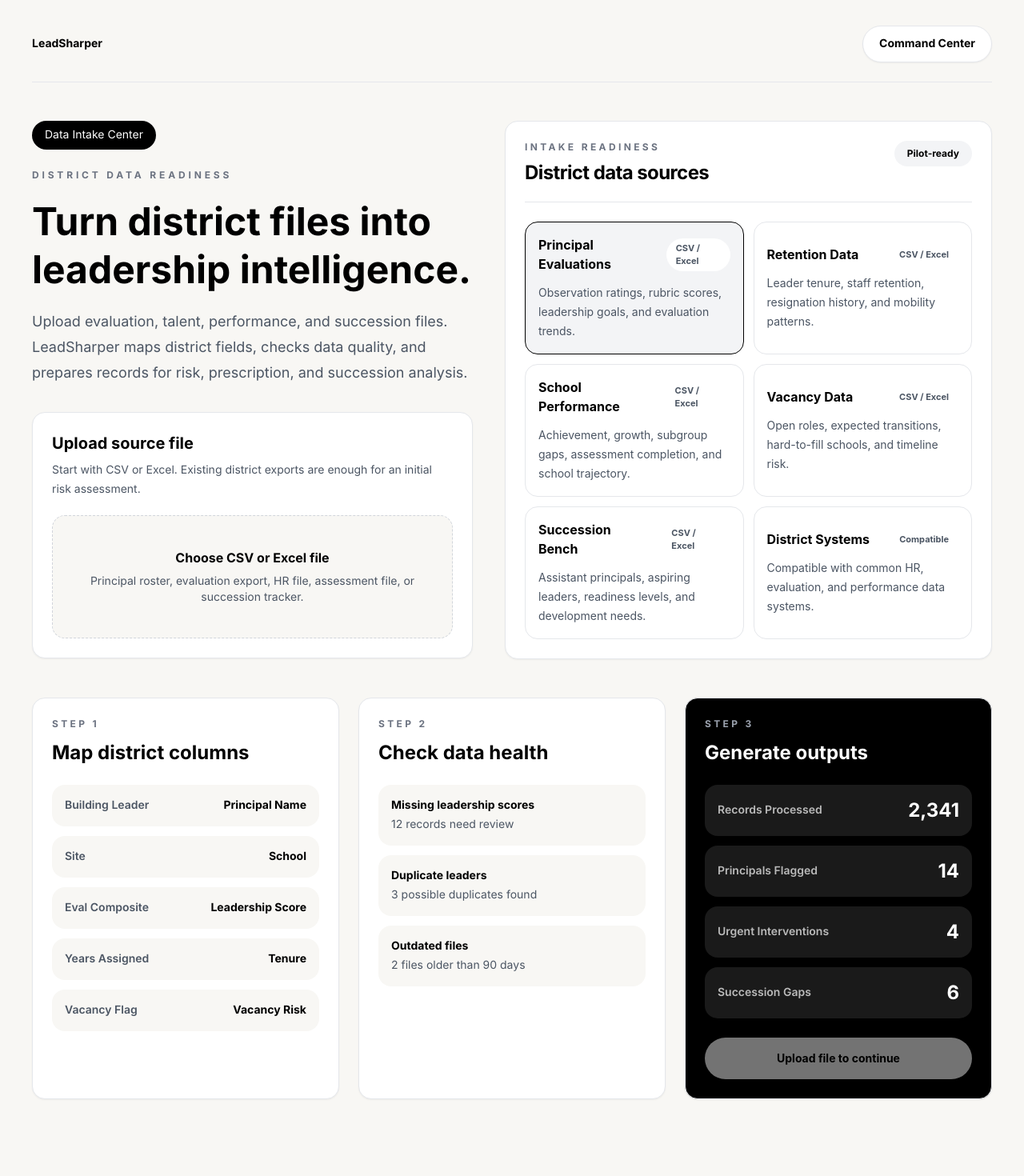
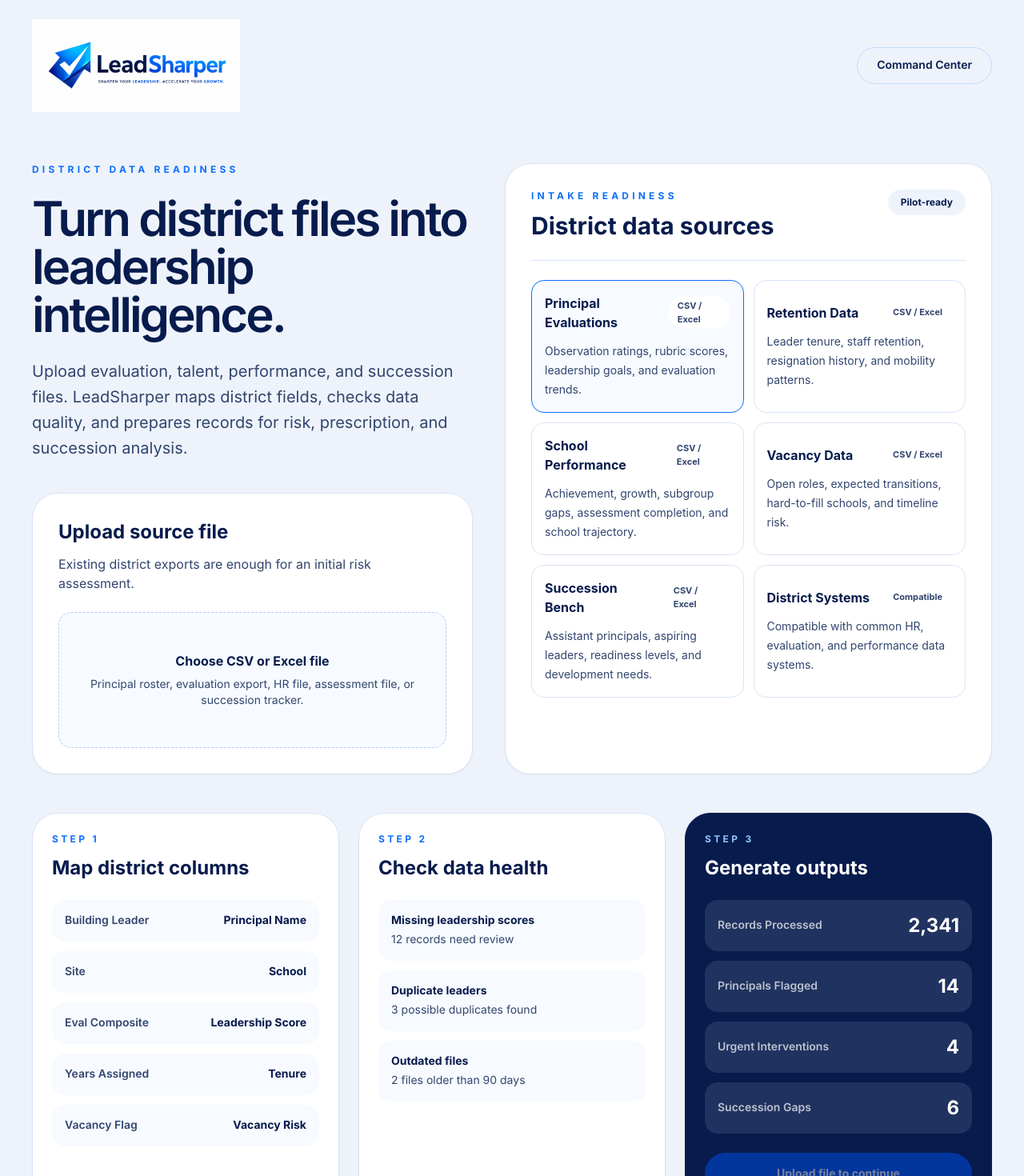
Before and after one commit to jmarc296-jpg/instructional-leadership-practice, a Next.js app: page /data-intake in a window 1280 px wide. Shown: the top 1470 px of the page at 80% size. Built offline with nearby package versions, Linux system fonts and the light colour scheme.

Commit message:
align data intake with LeadSharper brand system

```diff
--- a/components/data-intake/DataIntakeCenter.tsx
+++ b/components/data-intake/DataIntakeCenter.tsx
@@ -1,44 +1,16 @@
 "use client";
 
+import Image from "next/image";
+import Link from "next/link";
 import { useMemo, useState } from "react";
 
 const sources = [
-  {
-    id: "evaluations",
-    title: "Principal Evaluations",
-    description: "Observation ratings, rubric scores, leadership goals, and evaluation trends.",
-    status: "CSV / Excel"
-  },
-  {
-    id: "retention",
-    title: "Retention Data",
-    description: "Leader tenure, staff retention, resignation history, and mobility patterns.",
-    status: "CSV / Excel"
-  },
-  {
-    id: "performance",
-    title: "School Performance",
-    description: "Achievement, growth, subgroup gaps, assessment completion, and school trajectory.",
-    status: "CSV / Excel"
-  },
-  {
-    id: "vacancies",
-    title: "Vacancy Data",
-    description: "Open roles, expected transitions, hard-to-fill schools, and timeline risk.",
-    status: "CSV / Excel"
-  },
-  {
-    id: "succession",
-    title: "Succession Bench",
-    description: "Assistant principals, aspiring leaders, readiness levels, and development needs.",
-    status: "CSV / Excel"
-  },
-  {
-    id: "systems",
-    title: "District Systems",
-    description: "Compatible with common HR, evaluation, and performance data systems.",
-    status: "Compatible"
-  }
+  { title: "Principal Evaluations", description: "Observation ratings, rubric scores, leadership goals, and evaluation trends.", status: "CSV / Excel" },
+  { title: "Retention Data", description: "Leader tenure, staff retention, resignation history, and mobility patterns.", status: "CSV / Excel" },
+  { title: "School Performance", description: "Achievement, growth, subgroup gaps, assessment completion, and school trajectory.", status: "CSV / Excel" },
+  { title: "Vacancy Data", description: "Open roles, expected transitions, hard-to-fill schools, and timeline risk.", status: "CSV / Excel" },
+  { title: "Succession Bench", description: "Assistant principals, aspiring leaders, readiness levels, and development needs.", status: "CSV / Excel" },
+  { title: "District Systems", description: "Compatible with common HR, evaluation, and performance data systems.", status: "Compatible" }
 ];
 
 const mappingRows = [
@@ -59,47 +31,53 @@ const outputs = [
 export default function DataIntakeCenter() {
   const [selectedSource, setSelectedSource] = useState(sources[0]);
   const [fileName, setFileName] = useState("");
-
   const readyToProcess = useMemo(() => Boolean(fileName), [fileName]);
 
   return (
-    <main className="min-h-screen bg-[#f8f7f4] px-6 py-8 text-black sm:px-10">
-      <section className="mx-auto max-w-7xl">
-        <header className="flex items-center justify-between border-b border-gray-200 pb-6">
-          <a href="/" className="text-sm font-bold text-black">
-            LeadSharper
-          </a>
+    <main className="min-h-screen bg-[#EEF3FB] text-[#071B4D]">
+      <header className="mx-auto flex max-w-7xl items-center justify-between px-6 py-6 sm:px-10">
+        <Link href="/">
+          <Image
+            src="/logo.png"
+            alt="LeadSharper"
+            width={240}
+            height={70}
+            priority
+            className="h-auto w-[260px]"
+          />
+        </Link>
 
-          <a href="/district-command-center" className="rounded-full border border-gray-200 bg-white px-5 py-3 text-sm font-bold text-black shadow-sm hover:border-black">
-            Command Center
-          </a>
-        </header>
+        <Link
+          href="/district-command-center"
+          className="rounded-full border border-[#0D6EFD]/20 px-6 py-3 text-sm font-semibold hover:bg-white"
+        >
+          Command Center
+        </Link>
+      </header>
 
-        <div className="grid gap-10 py-12 lg:grid-cols-[0.95fr_1.05fr]">
+      <section className="mx-auto max-w-7xl px-6 py-10 sm:px-10">
+        <div className="grid gap-10 lg:grid-cols-[0.95fr_1.05fr]">
           <div>
-            <div className="inline-flex rounded-full bg-black text-white px-4 py-2 text-sm mb-6">
-              Data Intake Center
-            </div>
-
-            <p className="text-xs font-bold uppercase tracking-[0.32em] text-gray-500">
+            <p className="text-xs font-bold uppercase tracking-[0.35em] text-[#0D6EFD]">
               District Data Readiness
             </p>
 
-            <h1 className="mt-5 max-w-3xl text-5xl font-bold leading-tight">
+            <h1 className="mt-6 max-w-3xl text-5xl font-semibold tracking-[-0.05em] sm:text-6xl">
               Turn district files into leadership intelligence.
             </h1>
 
-            <p className="mt-5 max-w-2xl text-lg leading-8 text-gray-600">
+            <p className="mt-6 max-w-2xl text-xl leading-8 text-[#31456E]">
               Upload evaluation, talent, performance, and succession files. LeadSharper maps district fields, checks data quality, and prepares records for risk, prescription, and succession analysis.
             </p>
 
-            <div className="mt-8 rounded-2xl border border-gray-200 bg-white p-6 shadow-sm">
-              <h2 className="text-xl font-bold">Upload source file</h2>
-              <p className="mt-2 text-sm leading-6 text-gray-600">
-                Start with CSV or Excel. Existing district exports are enough for an initial risk assessment.
+            <div className="mt-10 rounded-[2rem] border border-[#D8E3F7] bg-white p-8 shadow-sm">
+              <h2 className="text-2xl font-bold">Upload source file</h2>
+
+              <p className="mt-3 text-[#31456E]">
+                Existing district exports are enough for an initial risk assessment.
               </p>
 
-              <label className="mt-5 flex cursor-pointer flex-col items-center justify-center rounded-2xl border border-dashed border-gray-300 bg-[#f8f7f4] px-6 py-10 text-center transition hover:border-black">
+              <label className="mt-6 flex cursor-pointer flex-col items-center justify-center rounded-2xl border border-dashed border-[#0D6EFD]/30 bg-[#F7FAFF] px-6 py-12 text-center transition hover:border-[#0D6EFD]">
                 <input
                   type="file"
                   accept=".csv,.xlsx,.xls"
@@ -109,28 +87,31 @@ export default function DataIntakeCenter() {
                     setFileName(file?.name ?? "");
                   }}
                 />
-                <span className="text-base font-bold text-black">
+
+                <span className="text-base font-bold text-[#071B4D]">
                   {fileName || "Choose CSV or Excel file"}
                 </span>
-                <span className="mt-2 text-sm text-gray-600">
+
+                <span className="mt-2 text-sm text-[#31456E]">
                   Principal roster, evaluation export, HR file, assessment file, or succession tracker.
                 </span>
               </label>
             </div>
           </div>
 
-          <aside className="rounded-2xl border border-gray-200 bg-white p-6 shadow-sm">
-            <div className="flex items-start justify-between gap-6 border-b border-gray-200 pb-5">
+          <aside className="rounded-[2rem] border border-[#D8E3F7] bg-white p-8 shadow-sm">
+            <div className="flex items-start justify-between gap-6 border-b border-[#D8E3F7] pb-6">
               <div>
-                <p className="text-xs font-bold uppercase tracking-[0.28em] text-gray-500">
+                <p className="text-xs font-bold uppercase tracking-[0.35em] text-[#0D6EFD]">
                   Intake Readiness
                 </p>
-                <h2 className="mt-2 text-2xl font-bold tracking-tight">
+
+                <h2 className="mt-3 text-3xl font-bold">
                   District data sources
                 </h2>
               </div>
 
-              <div className="rounded-full bg-gray-100 px-4 py-2 text-xs font-bold text-black">
+              <div className="rounded-full bg-[#EEF3FB] px-4 py-2 text-xs font-bold text-[#071B4D]">
                 Pilot-ready
               </div>
             </div>
@@ -138,21 +119,22 @@ export default function DataIntakeCenter() {
             <div className="mt-6 grid gap-3 sm:grid-cols-2">
               {sources.map((source) => (
                 <button
-                  key={source.id}
+                  key={source.title}
                   onClick={() => setSelectedSource(source)}
                   className={`rounded-2xl border p-4 text-left transition ${
-                    selectedSource.id === source.id
-                      ? "border-black bg-gray-100"
-                      : "border-gray-200 bg-white hover:border-black"
+                    selectedSource.title === source.title
+                      ? "border-[#0D6EFD] bg-[#F7FAFF]"
+                      : "border-[#D8E3F7] bg-white hover:border-[#0D6EFD]"
                   }`}
                 >
                   <div className="flex items-center justify-between gap-3">
                     <h3 className="font-bold">{source.title}</h3>
-                    <span className="rounded-full bg-white px-3 py-1 text-[11px] font-bold text-gray-600">
+                    <span className="rounded-full bg-white px-3 py-1 text-[11px] font-bold text-[#31456E]">
                       {source.status}
                     </span>
                   </div>
-                  <p className="mt-3 text-sm leading-6 text-gray-600">
+
+                  <p className="mt-3 text-sm leading-6 text-[#31456E]">
                     {source.description}
                   </p>
                 </button>
@@ -161,51 +143,45 @@ export default function DataIntakeCenter() {
           </aside>
         </div>
 
-        <div className="grid gap-6 pb-12 lg:grid-cols-3">
-          <section className="rounded-2xl border border-gray-200 bg-white p-6 shadow-sm">
-            <p className="text-xs font-bold uppercase tracking-[0.28em] text-gray-500">
-              Step 1
-            </p>
+        <div className="grid gap-6 py-12 lg:grid-cols-3">
+          <section className="rounded-[2rem] border border-[#D8E3F7] bg-white p-6 shadow-sm">
+            <p className="text-xs font-bold uppercase tracking-[0.28em] text-[#0D6EFD]">Step 1</p>
             <h2 className="mt-3 text-2xl font-bold">Map district columns</h2>
 
             <div className="mt-6 space-y-3">
               {mappingRows.map(([districtField, leadSharperField]) => (
-                <div key={districtField} className="flex items-center justify-between rounded-2xl bg-[#f8f7f4] px-4 py-4">
-                  <span className="text-sm font-semibold text-gray-600">{districtField}</span>
-                  <span className="text-sm font-bold text-black">{leadSharperField}</span>
+                <div key={districtField} className="flex items-center justify-between rounded-2xl bg-[#F7FAFF] px-4 py-4">
+                  <span className="text-sm font-semibold text-[#31456E]">{districtField}</span>
+                  <span className="text-sm font-bold text-[#071B4D]">{leadSharperField}</span>
                 </div>
               ))}
             </div>
           </section>
 
-          <section className="rounded-2xl border border-gray-200 bg-white p-6 shadow-sm">
-            <p className="text-xs font-bold uppercase tracking-[0.28em] text-gray-500">
-              Step 2
-            </p>
+          <section className="rounded-[2rem] border border-[#D8E3F7] bg-white p-6 shadow-sm">
+            <p className="text-xs font-bold uppercase tracking-[0.28em] text-[#0D6EFD]">Step 2</p>
             <h2 className="mt-3 text-2xl font-bold">Check data health</h2>
 
             <div className="mt-6 space-y-3">
-              <div className="rounded-2xl bg-[#f8f7f4] px-4 py-4">
+              <div className="rounded-2xl bg-[#F7FAFF] px-4 py-4">
                 <p className="text-sm font-bold">Missing leadership scores</p>
-                <p className="mt-1 text-sm text-gray-600">12 records need review</p>
+                <p className="mt-1 text-sm text-[#31456E]">12 records need review</p>
               </div>
 
-              <div className="rounded-2xl bg-[#f8f7f4] px-4 py-4">
+              <div className="rounded-2xl bg-[#F7FAFF] px-4 py-4">
                 <p className="text-sm font-bold">Duplicate leaders</p>
-                <p className="mt-1 text-sm text-gray-600">3 possible duplicates found</p>
+                <p className="mt-1 text-sm text-[#31456E]">3 possible duplicates found</p>
               </div>
 
-              <div className="rounded-2xl bg-[#f8f7f4] px-4 py-4">
+              <div className="rounded-2xl bg-[#F7FAFF] px-4 py-4">
                 <p className="text-sm font-bold">Outdated files</p>
-                <p className="mt-1 text-sm text-gray-600">2 files older than 90 days</p>
+                <p className="mt-1 text-sm text-[#31456E]">2 files older than 90 days</p>
               </div>
             </div>
           </section>
 
-          <section className="rounded-2xl border border-gray-200 bg-black p-6 text-white shadow-sm">
-            <p className="text-xs font-bold uppercase tracking-[0.28em] text-gray-400">
-              Step 3
-            </p>
+          <section className="rounded-[2rem] border border-[#071B4D] bg-[#071B4D] p-6 text-white shadow-sm">
+            <p className="text-xs font-bold uppercase tracking-[0.28em] text-blue-300">Step 3</p>
             <h2 className="mt-3 text-2xl font-bold">Generate outputs</h2>
 
             <div className="mt-6 space-y-3">
@@ -219,7 +195,7 @@ export default function DataIntakeCenter() {
 
             <button
               disabled={!readyToProcess}
-              className="mt-6 w-full rounded-full bg-white px-6 py-4 text-sm font-bold text-black transition hover:bg-gray-200 disabled:cursor-not-allowed disabled:opacity-45"
+              className="mt-6 w-full rounded-full bg-[#0057FF] px-6 py-4 text-sm font-bold text-white transition hover:bg-[#0046cc] disabled:cursor-not-allowed disabled:opacity-45"
             >
               {readyToProcess ? "Run LeadSharper Analysis" : "Upload file to continue"}
             </button>
```
